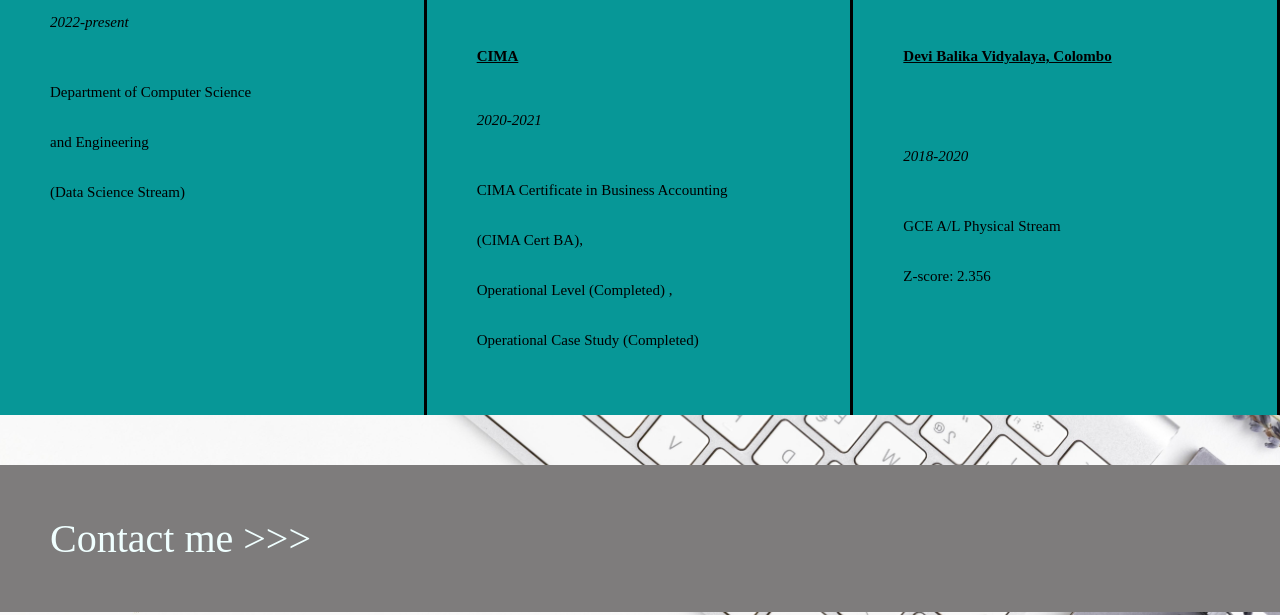
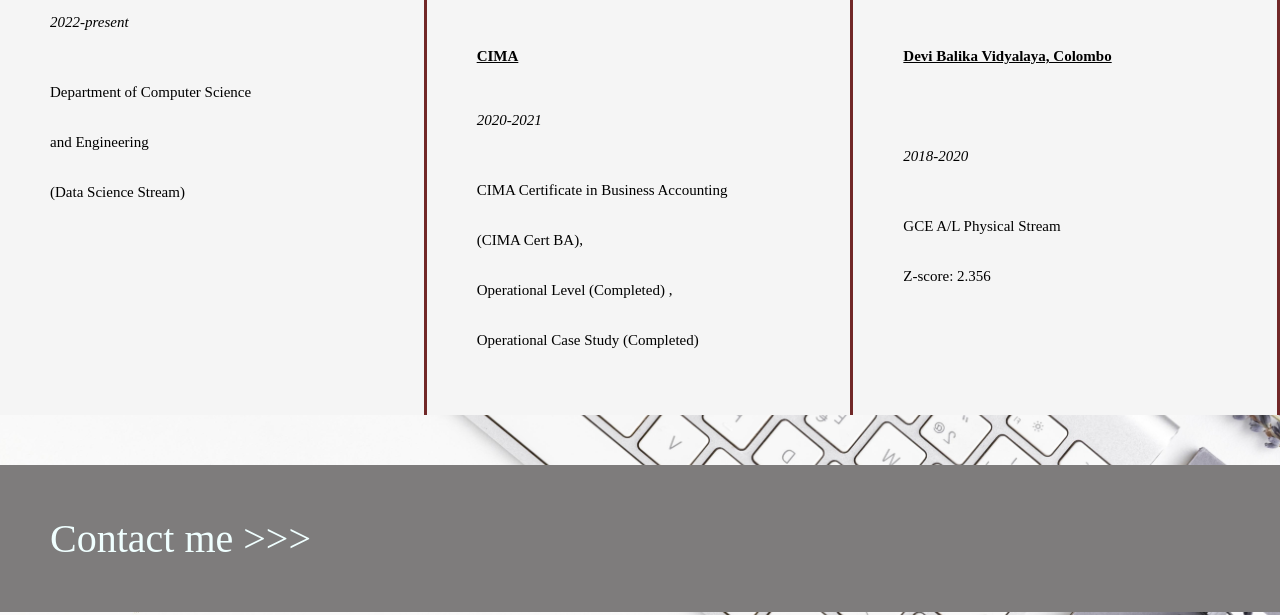
Before and after one commit to Dulmi21/PERSONAL_PORTFOLIO, a plain HTML site: page My portfolio/portfolio.html in a window 1280 px wide. Shown: the part 1299-1914 px from the top of the page. Drawn offline with Linux system fonts and the light colour scheme.

Commit message:
Update section3.css

```diff
--- a/My portfolio/section3.css
+++ b/My portfolio/section3.css
@@ -1,5 +1,5 @@
 #section3{
-    background-color: rgb(7, 151, 151);
+    background-color: rgb(245, 245, 245);
     display: flex;
 
 
@@ -28,7 +28,7 @@
 
     line-height: 50px;
 
-    border-right:solid black;
+    border-right:solid rgb(113, 40, 40);
 
     inline-size: 2px;
 
```
